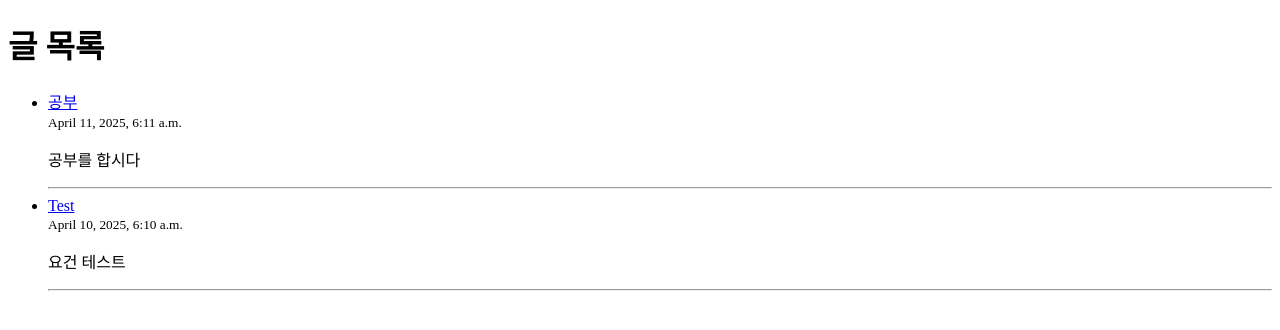
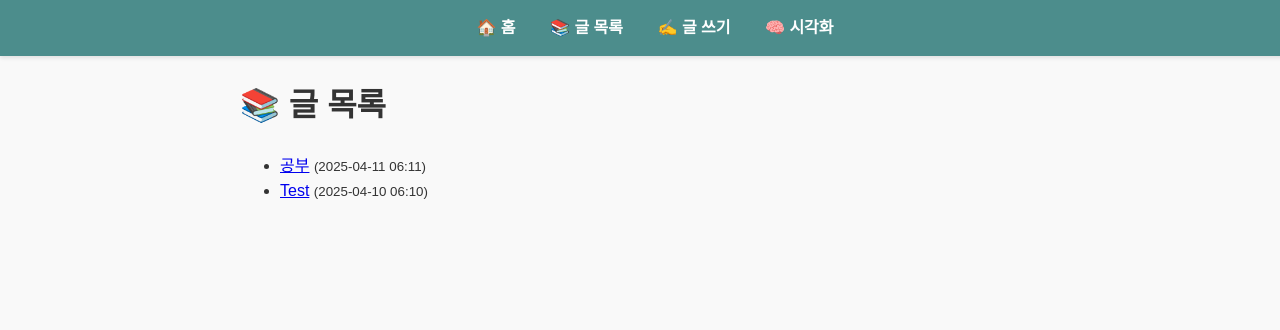
Before and after one commit to Jungwon-K/GardenUniverse, a Django app: page /posts/ in a window 1280 px wide. Shown: the top 330 px of the page. Run offline with Django 5.2, Linux system fonts and the light colour scheme; data comes from the database, SQL or seed files in the repository.

Commit message:
make a navbar

```diff
--- /dev/null
+++ b/blog/templates/blog/base.html
@@ -0,0 +1,51 @@
+<!DOCTYPE html>
+<html lang="ko">
+<head>
+    <meta charset="UTF-8">
+    <title>{% block title %}Garden Universe{% endblock %}</title>
+    <style>
+        body {
+            font-family: sans-serif;
+            max-width: 800px;
+            margin: 80px auto 50px;
+            padding: 0 20px;
+            line-height: 1.6;
+            background-color: #f9f9f9;
+            color: #333;
+        }
+        .navbar {
+            position: fixed;
+            top: 0;
+            left: 0;
+            width: 100%;
+            background-color: #4c8d8c;
+            padding: 15px;
+            box-shadow: 0 2px 4px rgba(0, 0, 0, 0.1);
+            text-align: center;
+        }
+        .navbar a {
+            color: #fff;
+            text-decoration: none;
+            margin: 0 15px;
+            font-weight: bold;
+        }
+        .navbar a:hover {
+            text-decoration: underline;
+        }
+        hr {
+            margin: 40px 0;
+        }
+    </style>
+</head>
+<body>
+    <div class="navbar">
+        <a href="{% url 'home' %}">🏠 홈</a>
+        <a href="{% url 'post_list' %}">📚 글 목록</a>
+        <a href="{% url 'post_create' %}">✍️ 글 쓰기</a>
+        <a href="{% url 'graph_view' %}">🧠 시각화</a>
+    </div>
+
+    {% block content %}
+    {% endblock %}
+</body>
+</html>
--- a/blog/templates/blog/post_list.html
+++ b/blog/templates/blog/post_list.html
@@ -1,23 +1,17 @@
-<!DOCTYPE html>
-<html lang="ko">
-<head>
-    <meta charset="UTF-8">
-    <title>글 목록</title>
-</head>
-<body>
-    <h1>글 목록</h1>
+{% extends 'blog/base.html' %}
+
+{% block title %}글 목록 - GardenUniverse{% endblock %}
+
+{% block content %}
+<h1>📚 글 목록</h1>
 <ul>
     {% for post in posts %}
         <li>
-                <a href="{% url 'post_detail' post.pk %}">{{ post.title }}</a>
-                <br>
-                <small>{{ post.created_at }}</small>
-                <p>{{ post.content|truncatechars:100 }}</p>
+            <a href="{% url 'post_detail' pk=post.pk %}">{{ post.title }}</a>
+            <small>({{ post.created_at|date:"Y-m-d H:i" }})</small>
         </li>
-            <hr>
     {% empty %}
-            <p>글이 없습니다.</p>
+        <li>작성된 글이 없습니다.</li>
     {% endfor %}
 </ul>
-</body>
-</html>
+{% endblock %}
--- a/blog/urls.py
+++ b/blog/urls.py
@@ -2,6 +2,7 @@ from django.urls import path
 from . import views
 
 urlpatterns = [
+    path('', views.home, name='home'),
     path('post/<int:pk>/', views.post_detail, name='post_detail'),
     path('posts/', views.post_list, name='post_list'),  # ✅ 목록 추가
     path('write/', views.post_create, name='post_create'),
--- a/blog/views.py
+++ b/blog/views.py
@@ -45,3 +45,6 @@ def graph_data(request):
 
 def graph_view(request):
     return render(request, 'blog/graph.html')
+
+def home(request):
+    return render(request, 'blog/home.html')
```
Also changed, not shown: blog/templates/blog/graph.html (+13 -38 lines), blog/templates/blog/home.html (added, +16 -0 lines), blog/templates/blog/post_detail.html (+13 -16 lines), blog/templates/blog/post_form.html (+13 -15 lines). Lines whose indentation alone changed are shown as unchanged.
